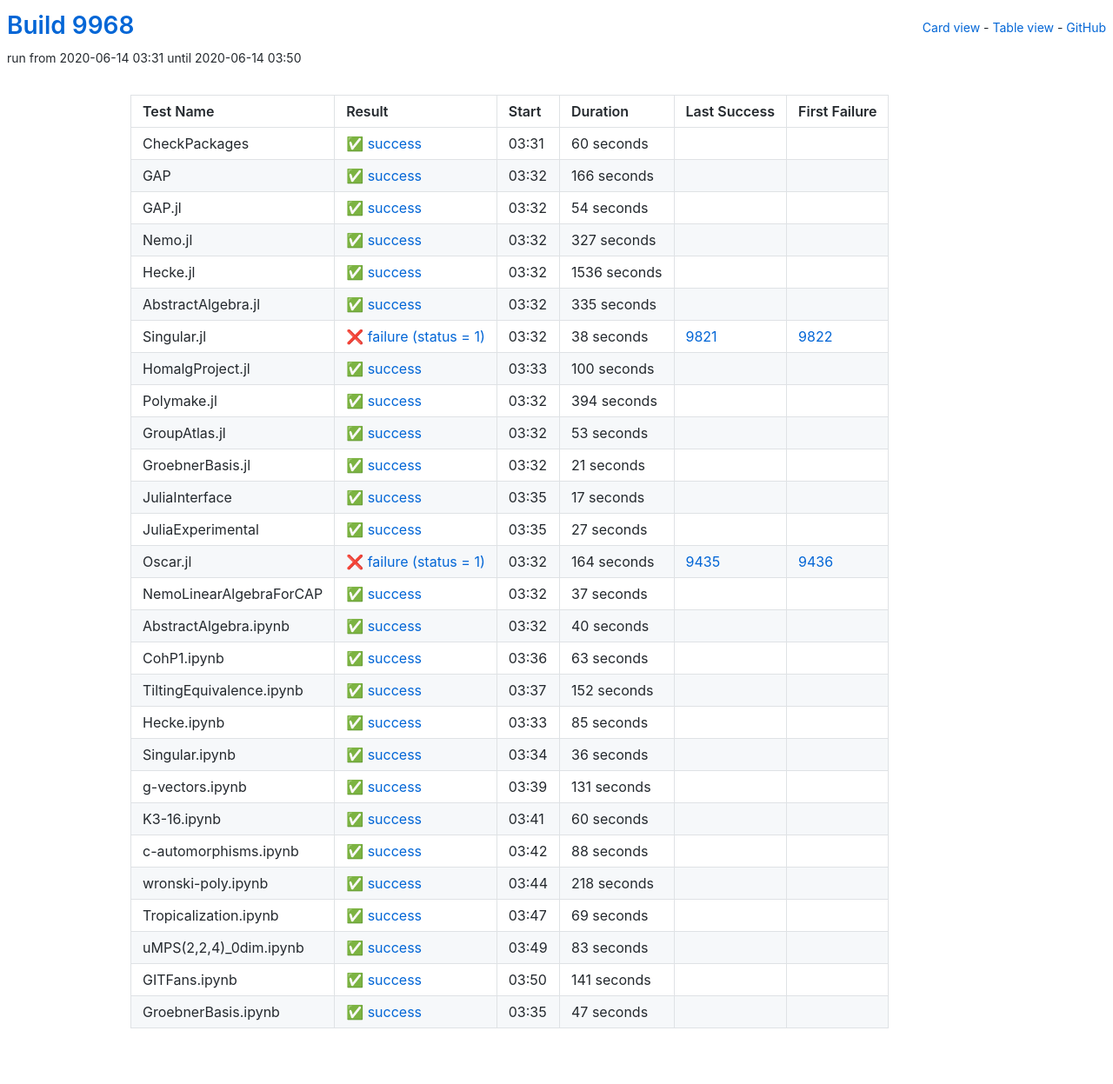
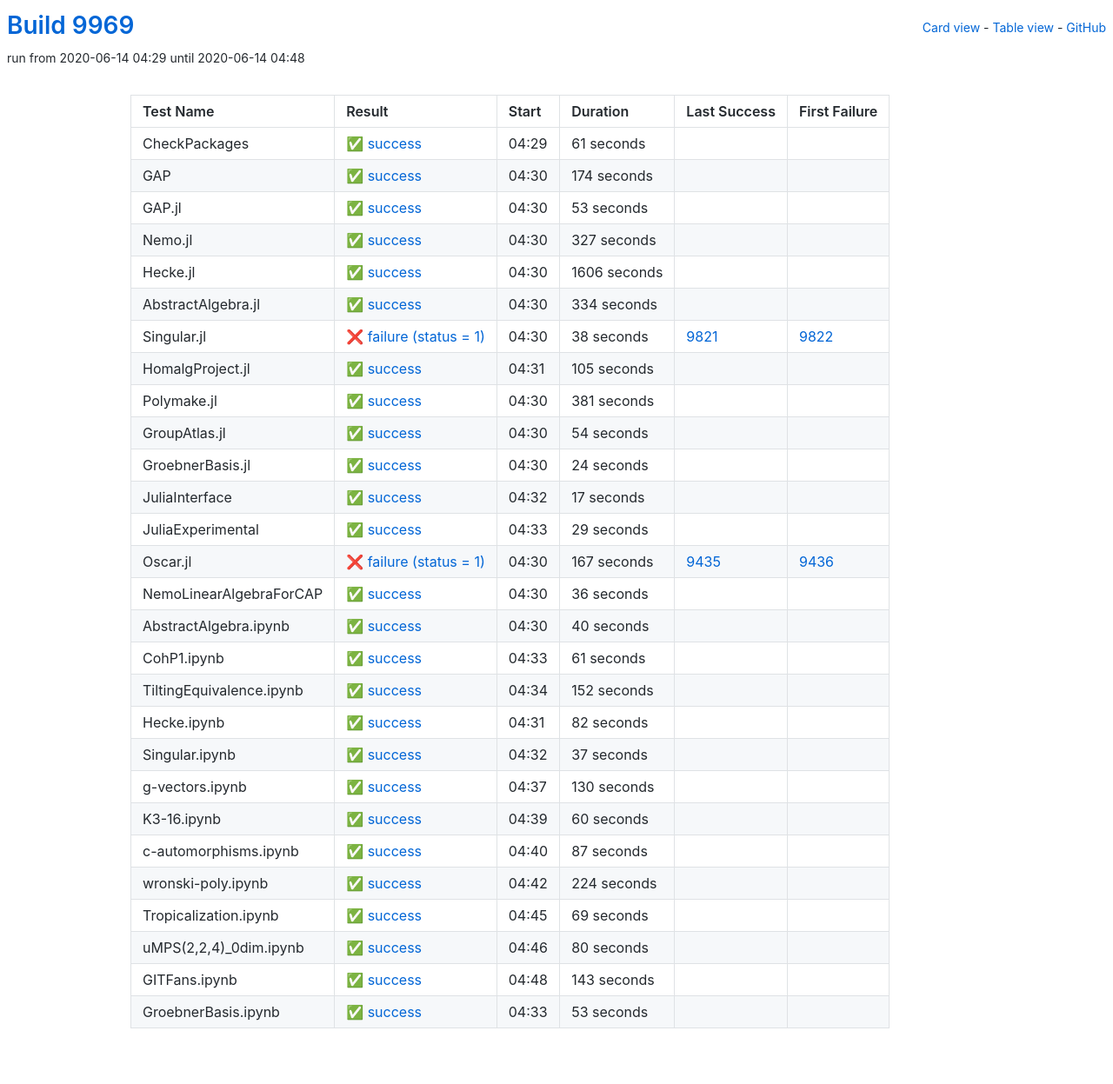
Before and after one commit to oscar-system/oscar-ci-status, a Jekyll site: the page built from table.html, in a window 1280 px wide. Shown: the whole page at 87% size. Built offline with Jekyll 4.4.1, drawn with Linux system fonts in a browser that asks for light colours.

Commit message:
Build #9969

```diff
--- a/_data/ci.yml
+++ b/_data/ci.yml
@@ -1,6 +1,6 @@
 ---
-build: 9968
-build_url: https://oscarci.mathematik.uni-kl.de/job/oscar/9968/
+build: 9969
+build_url: https://oscarci.mathematik.uni-kl.de/job/oscar/9969/
 job: oscar
 organization: oscar-system
 repo: oscar-ci-status
@@ -8,44 +8,44 @@
 tests:
 - name: CheckPackages
   id: checkpackages
-  log: https://oscarci.mathematik.uni-kl.de/job/oscar/9968/artifact/logs/build-9968/CheckPackages.log
-  start: 2020-06-14 03:31
+  log: https://oscarci.mathematik.uni-kl.de/job/oscar/9969/artifact/logs/build-9969/CheckPackages.log
+  start: 2020-06-14 04:29
   success: true
   exitcode: 0
   status: success
-  duration: 60
+  duration: 61
   last_success: false
   last_success_url:
   first_failure: false
   first_failure_url:
 - name: GAP
   id: gap
-  log: https://oscarci.mathematik.uni-kl.de/job/oscar/9968/artifact/logs/build-9968/GAP.log
-  start: 2020-06-14 03:32
+  log: https://oscarci.mathematik.uni-kl.de/job/oscar/9969/artifact/logs/build-9969/GAP.log
+  start: 2020-06-14 04:30
   success: true
   exitcode: 0
   status: success
-  duration: 166
+  duration: 174
   last_success: false
   last_success_url:
   first_failure: false
   first_failure_url:
 - name: GAP.jl
   id: gap-jl
-  log: https://oscarci.mathematik.uni-kl.de/job/oscar/9968/artifact/logs/build-9968/GAP.jl.log
-  start: 2020-06-14 03:32
+  log: https://oscarci.mathematik.uni-kl.de/job/oscar/9969/artifact/logs/build-9969/GAP.jl.log
+  start: 2020-06-14 04:30
   success: true
   exitcode: 0
   status: success
-  duration: 54
+  duration: 53
   last_success: false
   last_success_url:
   first_failure: false
   first_failure_url:
 - name: Nemo.jl
   id: nemo-jl
-  log: https://oscarci.mathematik.uni-kl.de/job/oscar/9968/artifact/logs/build-9968/Nemo.jl.log
-  start: 2020-06-14 03:32
+  log: https://oscarci.mathematik.uni-kl.de/job/oscar/9969/artifact/logs/build-9969/Nemo.jl.log
+  start: 2020-06-14 04:30
   success: true
   exitcode: 0
   status: success
@@ -56,32 +56,32 @@
   first_failure_url:
 - name: Hecke.jl
   id: hecke-jl
-  log: https://oscarci.mathematik.uni-kl.de/job/oscar/9968/artifact/logs/build-9968/Hecke.jl.log
-  start: 2020-06-14 03:32
+  log: https://oscarci.mathematik.uni-kl.de/job/oscar/9969/artifact/logs/build-9969/Hecke.jl.log
+  start: 2020-06-14 04:30
   success: true
   exitcode: 0
   status: success
-  duration: 1536
+  duration: 1606
   last_success: false
   last_success_url:
   first_failure: false
   first_failure_url:
 - name: AbstractAlgebra.jl
   id: abstractalgebra-jl
-  log: https://oscarci.mathematik.uni-kl.de/job/oscar/9968/artifact/logs/build-9968/AbstractAlgebra.jl.log
-  start: 2020-06-14 03:32
+  log: https://oscarci.mathematik.uni-kl.de/job/oscar/9969/artifact/logs/build-9969/AbstractAlgebra.jl.log
+  start: 2020-06-14 04:30
   success: true
   exitcode: 0
   status: success
-  duration: 335
+  duration: 334
   last_success: false
   last_success_url:
   first_failure: false
   first_failure_url:
 - name: Singular.jl
   id: singular-jl
-  log: https://oscarci.mathematik.uni-kl.de/job/oscar/9968/artifact/logs/build-9968/Singular.jl.log
-  start: 2020-06-14 03:32
+  log: https://oscarci.mathematik.uni-kl.de/job/oscar/9969/artifact/logs/build-9969/Singular.jl.log
+  start: 2020-06-14 04:30
   success: false
   exitcode: 1
   status: failure
@@ -92,56 +92,56 @@
   first_failure_url: https://oscarci.mathematik.uni-kl.de/job/oscar/9822/
 - name: HomalgProject.jl
   id: homalgproject-jl
-  log: https://oscarci.mathematik.uni-kl.de/job/oscar/9968/artifact/logs/build-9968/HomalgProject.jl.log
-  start: 2020-06-14 03:33
+  log: https://oscarci.mathematik.uni-kl.de/job/oscar/9969/artifact/logs/build-9969/HomalgProject.jl.log
+  start: 2020-06-14 04:31
   success: true
   exitcode: 0
   status: success
-  duration: 100
+  duration: 105
   last_success: false
   last_success_url:
   first_failure: false
   first_failure_url:
 - name: Polymake.jl
   id: polymake-jl
-  log: https://oscarci.mathematik.uni-kl.de/job/oscar/9968/artifact/logs/build-9968/Polymake.jl.log
-  start: 2020-06-14 03:32
+  log: https://oscarci.mathematik.uni-kl.de/job/oscar/9969/artifact/logs/build-9969/Polymake.jl.log
+  start: 2020-06-14 04:30
   success: true
   exitcode: 0
   status: success
-  duration: 394
+  duration: 381
   last_success: false
   last_success_url:
   first_failure: false
   first_failure_url:
 - name: GroupAtlas.jl
   id: groupatlas-jl
-  log: https://oscarci.mathematik.uni-kl.de/job/oscar/9968/artifact/logs/build-9968/GroupAtlas.jl.log
-  start: 2020-06-14 03:32
+  log: https://oscarci.mathematik.uni-kl.de/job/oscar/9969/artifact/logs/build-9969/GroupAtlas.jl.log
+  start: 2020-06-14 04:30
   success: true
   exitcode: 0
   status: success
-  duration: 53
+  duration: 54
   last_success: false
   last_success_url:
   first_failure: false
   first_failure_url:
 - name: GroebnerBasis.jl
   id: groebnerbasis-jl
-  log: https://oscarci.mathematik.uni-kl.de/job/oscar/9968/artifact/logs/build-9968/GroebnerBasis.jl.log
-  start: 2020-06-14 03:32
+  log: https://oscarci.mathematik.uni-kl.de/job/oscar/9969/artifact/logs/build-9969/GroebnerBasis.jl.log
+  start: 2020-06-14 04:30
   success: true
   exitcode: 0
   status: success
-  duration: 21
+  duration: 24
   last_success: false
   last_success_url:
   first_failure: false
   first_failure_url:
 - name: JuliaInterface
   id: juliainterface
-  log: https://oscarci.mathematik.uni-kl.de/job/oscar/9968/artifact/logs/build-9968/JuliaInterface.log
-  start: 2020-06-14 03:35
+  log: https://oscarci.mathematik.uni-kl.de/job/oscar/9969/artifact/logs/build-9969/JuliaInterface.log
+  start: 2020-06-14 04:32
   success: true
   exitcode: 0
   status: success
@@ -152,44 +152,44 @@
   first_failure_url:
 - name: JuliaExperimental
   id: juliaexperimental
-  log: https://oscarci.mathematik.uni-kl.de/job/oscar/9968/artifact/logs/build-9968/JuliaExperimental.log
-  start: 2020-06-14 03:35
+  log: https://oscarci.mathematik.uni-kl.de/job/oscar/9969/artifact/logs/build-9969/JuliaExperimental.log
+  start: 2020-06-14 04:33
   success: true
   exitcode: 0
   status: success
-  duration: 27
+  duration: 29
   last_success: false
   last_success_url:
   first_failure: false
   first_failure_url:
 - name: Oscar.jl
   id: oscar-jl
-  log: https://oscarci.mathematik.uni-kl.de/job/oscar/9968/artifact/logs/build-9968/Oscar.jl.log
-  start: 2020-06-14 03:32
+  log: https://oscarci.mathematik.uni-kl.de/job/oscar/9969/artifact/logs/build-9969/Oscar.jl.log
+  start: 2020-06-14 04:30
   success: false
   exitcode: 1
   status: failure
-  duration: 164
+  duration: 167
   last_success: 9435
   last_success_url: https://oscarci.mathematik.uni-kl.de/job/oscar/9435/
   first_failure: 9436
   first_failure_url: https://oscarci.mathematik.uni-kl.de/job/oscar/9436/
 - name: NemoLinearAlgebraForCAP
   id: nemolinearalgebraforcap
-  log: https://oscarci.mathematik.uni-kl.de/job/oscar/9968/artifact/logs/build-9968/NemoLinearAlgebraForCAP.log
-  start: 2020-06-14 03:32
+  log: https://oscarci.mathematik.uni-kl.de/job/oscar/9969/artifact/logs/build-9969/NemoLinearAlgebraForCAP.log
+  start: 2020-06-14 04:30
   success: true
   exitcode: 0
   status: success
-  duration: 37
+  duration: 36
   last_success: false
   last_success_url:
   first_failure: false
   first_failure_url:
 - name: AbstractAlgebra.ipynb
   id: abstractalgebra-ipynb
-  log: https://oscarci.mathematik.uni-kl.de/job/oscar/9968/artifact/logs/build-9968/AbstractAlgebra.ipynb.log
-  start: 2020-06-14 03:32
+  log: https://oscarci.mathematik.uni-kl.de/job/oscar/9969/artifact/logs/build-9969/AbstractAlgebra.ipynb.log
+  start: 2020-06-14 04:30
   success: true
   exitcode: 0
   status: success
@@ -200,20 +200,20 @@
   first_failure_url:
 - name: CohP1.ipynb
   id: cohp1-ipynb
-  log: https://oscarci.mathematik.uni-kl.de/job/oscar/9968/artifact/logs/build-9968/CohP1.ipynb.log
-  start: 2020-06-14 03:36
+  log: https://oscarci.mathematik.uni-kl.de/job/oscar/9969/artifact/logs/build-9969/CohP1.ipynb.log
+  start: 2020-06-14 04:33
   success: true
   exitcode: 0
   status: success
-  duration: 63
+  duration: 61
   last_success: false
   last_success_url:
   first_failure: false
   first_failure_url:
 - name: TiltingEquivalence.ipynb
   id: tiltingequivalence-ipynb
-  log: https://oscarci.mathematik.uni-kl.de/job/oscar/9968/artifact/logs/build-9968/TiltingEquivalence.ipynb.log
-  start: 2020-06-14 03:37
+  log: https://oscarci.mathematik.uni-kl.de/job/oscar/9969/artifact/logs/build-9969/TiltingEquivalence.ipynb.log
+  start: 2020-06-14 04:34
   success: true
   exitcode: 0
   status: success
@@ -224,44 +224,44 @@
   first_failure_url:
 - name: Hecke.ipynb
   id: hecke-ipynb
-  log: https://oscarci.mathematik.uni-kl.de/job/oscar/9968/artifact/logs/build-9968/Hecke.ipynb.log
-  start: 2020-06-14 03:33
+  log: https://oscarci.mathematik.uni-kl.de/job/oscar/9969/artifact/logs/build-9969/Hecke.ipynb.log
+  start: 2020-06-14 04:31
   success: true
   exitcode: 0
   status: success
-  duration: 85
+  duration: 82
   last_success: false
   last_success_url:
   first_failure: false
   first_failure_url:
 - name: Singular.ipynb
   id: singular-ipynb
-  log: https://oscarci.mathematik.uni-kl.de/job/oscar/9968/artifact/logs/build-9968/Singular.ipynb.log
-  start: 2020-06-14 03:34
+  log: https://oscarci.mathematik.uni-kl.de/job/oscar/9969/artifact/logs/build-9969/Singular.ipynb.log
+  start: 2020-06-14 04:32
   success: true
   exitcode: 0
   status: success
-  duration: 36
+  duration: 37
   last_success: false
   last_success_url:
   first_failure: false
   first_failure_url:
 - name: g-vectors.ipynb
   id: g-vectors-ipynb
-  log: https://oscarci.mathematik.uni-kl.de/job/oscar/9968/artifact/logs/build-9968/g-vectors.ipynb.log
-  start: 2020-06-14 03:39
+  log: https://oscarci.mathematik.uni-kl.de/job/oscar/9969/artifact/logs/build-9969/g-vectors.ipynb.log
+  start: 2020-06-14 04:37
   success: true
   exitcode: 0
   status: success
-  duration: 131
+  duration: 130
   last_success: false
   last_success_url:
   first_failure: false
   first_failure_url:
 - name: K3-16.ipynb
   id: k3-16-ipynb
-  log: https://oscarci.mathematik.uni-kl.de/job/oscar/9968/artifact/logs/build-9968/K3-16.ipynb.log
-  start: 2020-06-14 03:41
+  log: https://oscarci.mathematik.uni-kl.de/job/oscar/9969/artifact/logs/build-9969/K3-16.ipynb.log
+  start: 2020-06-14 04:39
   success: true
   exitcode: 0
   status: success
@@ -272,32 +272,32 @@
   first_failure_url:
 - name: c-automorphisms.ipynb
   id: c-automorphisms-ipynb
-  log: https://oscarci.mathematik.uni-kl.de/job/oscar/9968/artifact/logs/build-9968/c-automorphisms.ipynb.log
-  start: 2020-06-14 03:42
+  log: https://oscarci.mathematik.uni-kl.de/job/oscar/9969/artifact/logs/build-9969/c-automorphisms.ipynb.log
+  start: 2020-06-14 04:40
   success: true
   exitcode: 0
   status: success
-  duration: 88
+  duration: 87
   last_success: false
   last_success_url:
   first_failure: false
   first_failure_url:
 - name: wronski-poly.ipynb
   id: wronski-poly-ipynb
-  log: https://oscarci.mathematik.uni-kl.de/job/oscar/9968/artifact/logs/build-9968/wronski-poly.ipynb.log
-  start: 2020-06-14 03:44
+  log: https://oscarci.mathematik.uni-kl.de/job/oscar/9969/artifact/logs/build-9969/wronski-poly.ipynb.log
+  start: 2020-06-14 04:42
   success: true
   exitcode: 0
   status: success
-  duration: 218
+  duration: 224
   last_success: false
   last_success_url:
   first_failure: false
   first_failure_url:
 - name: Tropicalization.ipynb
   id: tropicalization-ipynb
-  log: https://oscarci.mathematik.uni-kl.de/job/oscar/9968/artifact/logs/build-9968/Tropicalization.ipynb.log
-  start: 2020-06-14 03:47
+  log: https://oscarci.mathematik.uni-kl.de/job/oscar/9969/artifact/logs/build-9969/Tropicalization.ipynb.log
+  start: 2020-06-14 04:45
   success: true
   exitcode: 0
   status: success
@@ -308,36 +308,36 @@
   first_failure_url:
 - name: uMPS(2,2,4)_0dim.ipynb
   id: umps-2-2-4-0dim-ipynb
-  log: https://oscarci.mathematik.uni-kl.de/job/oscar/9968/artifact/logs/build-9968/uMPS-2-2-4-_0dim.ipynb.log
-  start: 2020-06-14 03:49
+  log: https://oscarci.mathematik.uni-kl.de/job/oscar/9969/artifact/logs/build-9969/uMPS-2-2-4-_0dim.ipynb.log
+  start: 2020-06-14 04:46
   success: true
   exitcode: 0
   status: success
-  duration: 83
+  duration: 80
   last_success: false
   last_success_url:
   first_failure: false
   first_failure_url:
 - name: GITFans.ipynb
   id: gitfans-ipynb
-  log: https://oscarci.mathematik.uni-kl.de/job/oscar/9968/artifact/logs/build-9968/GITFans.ipynb.log
-  start: 2020-06-14 03:50
+  log: https://oscarci.mathematik.uni-kl.de/job/oscar/9969/artifact/logs/build-9969/GITFans.ipynb.log
+  start: 2020-06-14 04:48
   success: true
   exitcode: 0
   status: success
-  duration: 141
+  duration: 143
   last_success: false
   last_success_url:
   first_failure: false
   first_failure_url:
 - name: GroebnerBasis.ipynb
   id: groebnerbasis-ipynb
-  log: https://oscarci.mathematik.uni-kl.de/job/oscar/9968/artifact/logs/build-9968/GroebnerBasis.ipynb.log
-  start: 2020-06-14 03:35
+  log: https://oscarci.mathematik.uni-kl.de/job/oscar/9969/artifact/logs/build-9969/GroebnerBasis.ipynb.log
+  start: 2020-06-14 04:33
   success: true
   exitcode: 0
   status: success
-  duration: 47
+  duration: 53
   last_success: false
   last_success_url:
   first_failure: false
```
Also changed, not shown: README.md.
